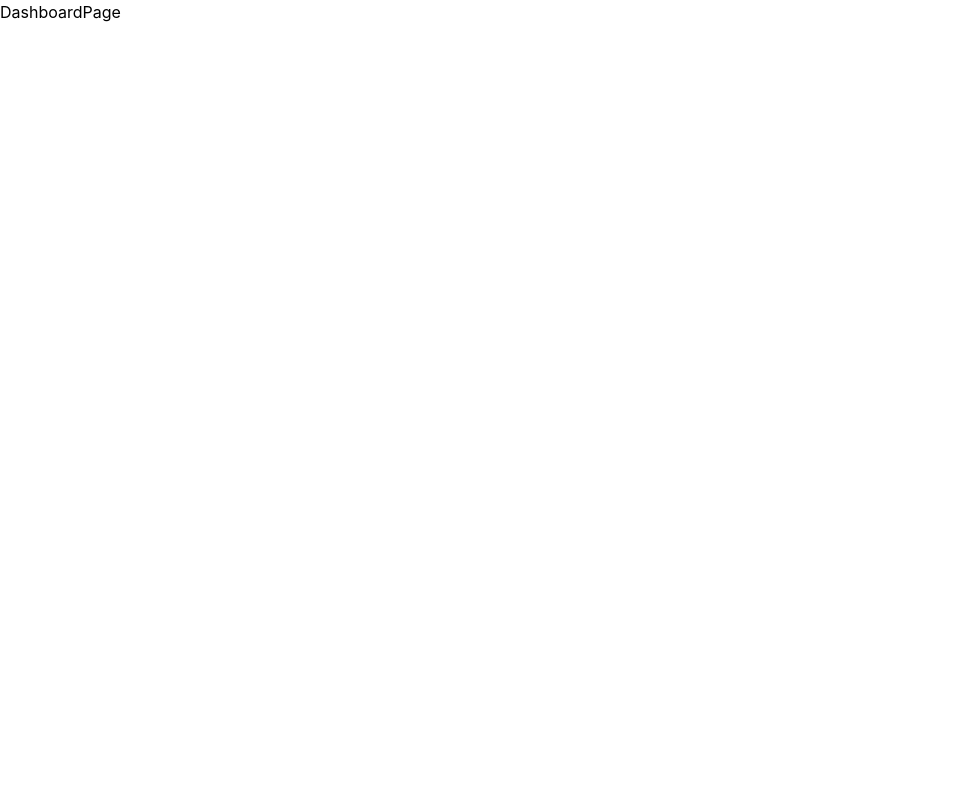
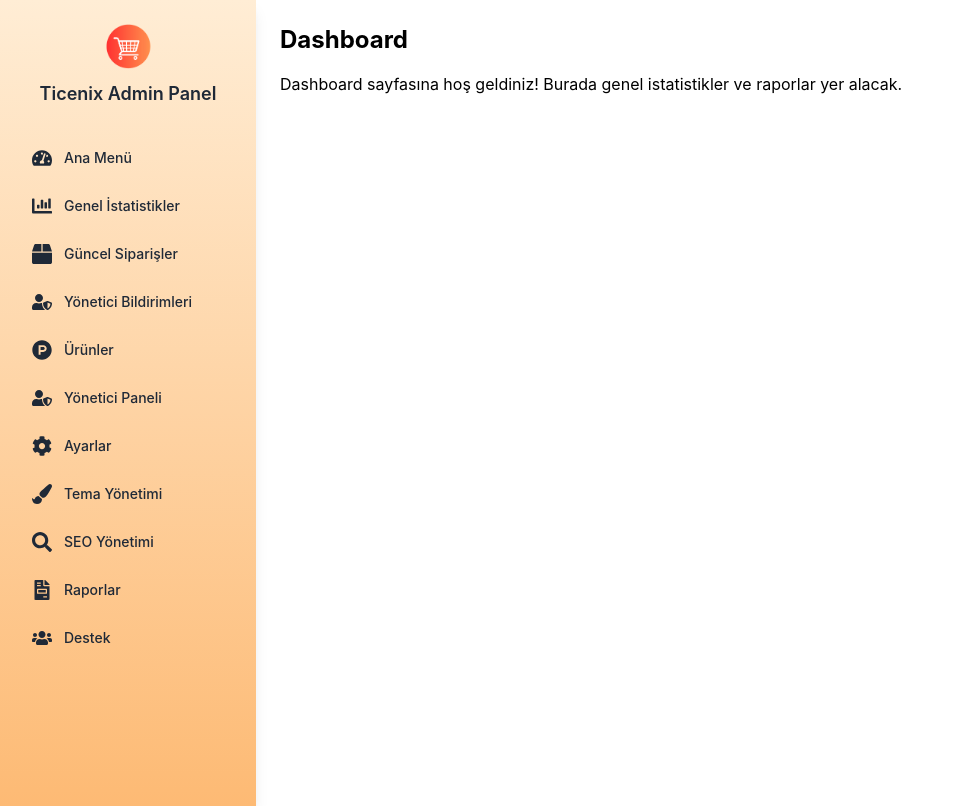
Before and after one commit to Ticenix2/ticenix_ui, a React (Create React App) app: page /panel/dashboard in a window 1280 px wide. Shown: the whole page, without its empty margins (0-960 px from the left). Built offline with nearby package versions, Linux system fonts and the light colour scheme.

Commit message:
added Dashboard page and placed Sidebar inside it.

```diff
--- /dev/null
+++ b/src/components/dashboard/Sidebar/MainMenu.js
@@ -0,0 +1,135 @@
+import { FaTachometerAlt, FaProductHunt, FaBox, FaUsers, FaChartBar, FaCog, FaSearch, FaFileInvoice, FaUserShield, FaPaintBrush } from 'react-icons/fa';
+
+const MainMenu = [
+  {
+    name: 'dashboard',
+    label: 'Ana Menü',
+    icon: <FaTachometerAlt className="text-xl" />,
+    subMenu: [
+      { label: 'Kişisel Dashboard', path: '/dashboard/personal' },
+      { label: 'Canlı Takip', path: '/dashboard/live' },
+      { label: 'Notlar ve Hatırlatmalar', path: '/dashboard/notes' }
+    ]
+  },
+  {
+    name: 'statistics',
+    label: 'Genel İstatistikler',
+    icon: <FaChartBar className="text-xl" />,
+    subMenu: [
+      { label: 'Toplam Satışlar', path: '/dashboard/sales' },
+      { label: 'Aktif Kullanıcılar', path: '/dashboard/active-users' },
+      { label: 'Toplam Siparişler', path: '/dashboard/orders' },
+      { label: 'Aylık İstatistikler', path: '/dashboard/monthly-statistics' },
+      { label: 'Yıllık İstatistikler', path: '/dashboard/annual-statistics' }
+    ]
+  },
+  {
+    name: 'orders',
+    label: 'Güncel Siparişler',
+    icon: <FaBox className="text-xl" />,
+    subMenu: [
+      { label: 'Yeni Siparişler', path: '/orders/new' },
+      { label: 'Sipariş Durumları', path: '/orders/status' },
+      { label: 'Geçmiş Siparişler', path: '/orders/history' }
+    ]
+  },
+  {
+    name: 'notifications',
+    label: 'Yönetici Bildirimleri',
+    icon: <FaUserShield className="text-xl" />,
+    subMenu: [
+      { label: 'Önemli Uyarılar', path: '/admin/notifications' },
+      { label: 'Hatırlatmalar', path: '/admin/reminders' },
+      { label: 'Kritik Uyarılar', path: '/admin/critical-notifications' }
+    ]
+  },
+  {
+    name: 'products',
+    label: 'Ürünler',
+    icon: <FaProductHunt className="text-xl" />,
+    subMenu: [
+      { label: 'Ürün Ekle', path: '/products/add' },
+      { label: 'Ürün Listeleme', path: '/products/list' },
+      { label: 'Ürün Kategorileri', path: '/products/categories' },
+      { label: 'Stok Yönetimi', path: '/products/stock' },
+      { label: 'Fiyat Değişiklikleri', path: '/products/pricing' },
+      { label: 'Ürün Görselleri', path: '/products/images' },
+      { label: 'Ürün İncelemeleri', path: '/products/reviews' },
+      { label: 'Ürün Önerileri', path: '/products/suggestions' }
+    ]
+  },
+  {
+    name: 'admin-panel',
+    label: 'Yönetici Paneli',
+    icon: <FaUserShield className="text-xl" />,
+    subMenu: [
+      { label: 'Satış Raporları', path: '/admin/sales-reports' },
+      { label: 'Sipariş Raporları', path: '/admin/order-reports' },
+      { label: 'Kullanıcı Raporları', path: '/admin/user-reports' },
+      { label: 'Stok ve Envanter Yönetimi', path: '/admin/inventory' },
+      { label: 'İşlem Geçmişi', path: '/admin/transaction-history' },
+      { label: 'Güvenlik ve Kullanıcı Yetkileri', path: '/admin/security' },
+      { label: 'Yeni Kullanıcı Yönetimi', path: '/admin/user-management' }
+    ]
+  },
+  {
+    name: 'settings',
+    label: 'Ayarlar',
+    icon: <FaCog className="text-xl" />,
+    subMenu: [
+      { label: 'Ödeme Sistemleri', path: '/settings/payment' },
+      { label: 'Kargo Entegrasyonu', path: '/settings/shipping' },
+      { label: 'Sistem Ayarları', path: '/settings/system' },
+      { label: 'SEO Ayarları', path: '/settings/seo' },
+      { label: 'E-posta Bildirim Ayarları', path: '/settings/email-notifications' },
+      { label: 'Özel E-posta Bildirimleri', path: '/settings/custom-email-notifications' }
+    ]
+  },
+  {
+    name: 'theme',
+    label: 'Tema Yönetimi',
+    icon: <FaPaintBrush className="text-xl" />,
+    subMenu: [
+      { label: 'Tema Seçimi', path: '/settings/theme-selection' }, // Tema seçimi
+      { label: 'Tema Ayarları', path: '/settings/theme-settings' } // Tema ayarları
+    ]
+  },
+  {
+    name: 'seo',
+    label: 'SEO Yönetimi',
+    icon: <FaSearch className="text-xl" />,
+    subMenu: [
+      { label: 'SEO Genel Bakış', path: '/seo/overview' },
+      { label: 'Anahtar Kelimeler', path: '/seo/keywords' },
+      { label: 'Meta Etiketleri', path: '/seo/meta-tags' },
+      { label: 'SEO Performansı', path: '/seo/performance' },
+      { label: 'SEO İyileştirmeleri', path: '/seo/improvements' },
+      { label: 'SEO Hedefleme', path: '/seo/targeting' }
+    ]
+  },
+  {
+    name: 'reports',
+    label: 'Raporlar',
+    icon: <FaFileInvoice className="text-xl" />,
+    subMenu: [
+      { label: 'Genel Satış Raporları', path: '/reports/sales' },
+      { label: 'Kullanıcı Aktivite Raporları', path: '/reports/user-activity' },
+      { label: 'Sipariş ve Stok Raporları', path: '/reports/orders' },
+      { label: 'SEO Raporları', path: '/reports/seo' },
+      { label: 'Kullanıcı Etkileşim Raporları', path: '/reports/user-engagement' }
+    ]
+  },
+  {
+    name: 'support',
+    label: 'Destek',
+    icon: <FaUsers className="text-xl" />,
+    subMenu: [
+      { label: 'Destek Talebi', path: '/support/tickets' },
+      { label: 'Sık Sorulan Sorular (SSS)', path: '/support/faq' },
+      { label: 'E-posta Desteği', path: '/support/email' },
+      { label: 'Canlı Destek', path: '/support/live-chat' }
+    ]
+  }
+];
+
+export default MainMenu;
--- /dev/null
+++ b/src/components/dashboard/Sidebar/Sidebar.js
@@ -0,0 +1,45 @@
+import React, { useState } from 'react';
+import { FaTachometerAlt, FaProductHunt, FaBox, FaUsers, FaChartBar, FaCog, FaSearch, FaFileInvoice, FaUserShield } from 'react-icons/fa';
+import MainMenu from './MainMenu';
+import SubMenu from './SubMenu';
+
+const Sidebar = () => {
+  const [activeMenu, setActiveMenu] = useState(null);
+
+  const handleToggle = (menu) => {
+    if (activeMenu === menu) {
+      setActiveMenu(null);
+    } else {
+      setActiveMenu(menu);
+    }
+  };
+
+  return (
+    <div className="w-64 bg-gradient-to-b from-orange-100 to-orange-300 text-gray-800 pb-[11.7%] p-6 flex flex-col shadow-lg overflow-hidden">
+      <div className="text-center mb-8">
+        <img src="/images/logo.png" alt="Ticenix Logo" className="h-12 mx-auto" />
+        <h2 className="text-lg font-semibold mt-2 text-gray-800">Ticenix Admin Panel</h2>
+      </div>
+
+      <ul className="space-y-3 flex-grow">
+        {/* Main Menu */}
+        {MainMenu.map((menu) => (
+          <li key={menu.name}>
+            <button
+              onClick={() => handleToggle(menu.name)}
+              className="w-full flex items-center space-x-3 hover:bg-orange-500 p-2 rounded-lg transition duration-200 ease-in-out hover:text-white"
+            >
+              {menu.icon}
+              <span className="text-sm font-medium">{menu.label}</span>
+            </button>
+            {activeMenu === menu.name && (
+              <SubMenu menu={menu} />
+            )}
+          </li>
+        ))}
+      </ul>
+    </div>
+  );
+};
+
+export default Sidebar;
--- /dev/null
+++ b/src/components/dashboard/Sidebar/SubMenu.js
@@ -0,0 +1,25 @@
+import React from 'react';
+import { Link, useLocation } from 'react-router-dom';
+
+const SubMenu = ({ menu }) => {
+  const location = useLocation();
+
+  return (
+    <ul className="space-y-2 mt-4 pl-3 border-l-4 border-orange-500 ml-4">
+      {menu.subMenu.map((item) => (
+        <li key={item.path}>
+          <Link
+            to={item.path}
+            className={`block text-sm text-gray-700 hover:bg-orange-300 hover:text-gray-800 py-2 px-4 rounded-lg transition duration-200 ease-in-out
+                        ${location.pathname === item.path ? 'bg-orange-400 text-white' : ''}`}
+          >
+            {item.icon && <span className="mr-3">{item.icon}</span>}
+            {item.label}
+          </Link>
+        </li>
+      ))}
+    </ul>
+  );
+};
+
+export default SubMenu;
--- a/src/pages/DashboardPage.js
+++ b/src/pages/DashboardPage.js
@@ -1,11 +1,21 @@
-import React from 'react'
+import React from 'react';
+import Sidebar from '../components/dashboard/Sidebar/Sidebar';
 
 function DashboardPage() {
   return (
-    <div>
-      DashboardPage
+    <div className="flex h-auto">
+      {/* Sol Sidebar */}
+      <Sidebar/>
+      {/* Ana İçerik Alanı */}
+      <div className="flex-1 p-6 overflow-y-auto">
+        <h1 className="text-2xl font-bold mb-4">Dashboard</h1>
+        <p>Dashboard sayfasına hoş geldiniz! Burada genel istatistikler ve raporlar yer alacak.</p>
+
+        {/* Buraya daha fazla içerik ekledikçe, içerik otomatik olarak kayabilir */}
+        {/* Örneğin alt menüler */}
+      </div>
     </div>
-  )
+  );
 }
 
-export default DashboardPage
+export default DashboardPage;
```
